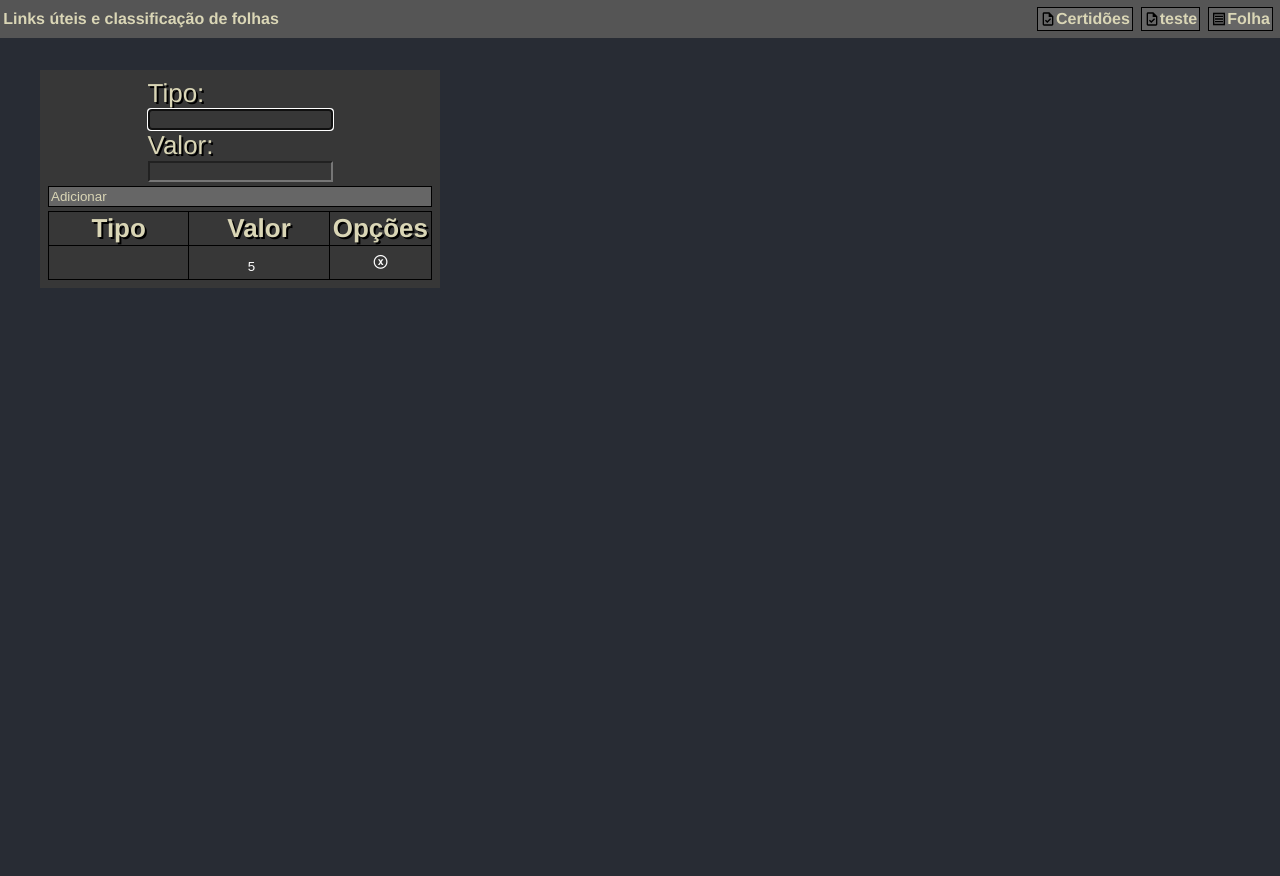
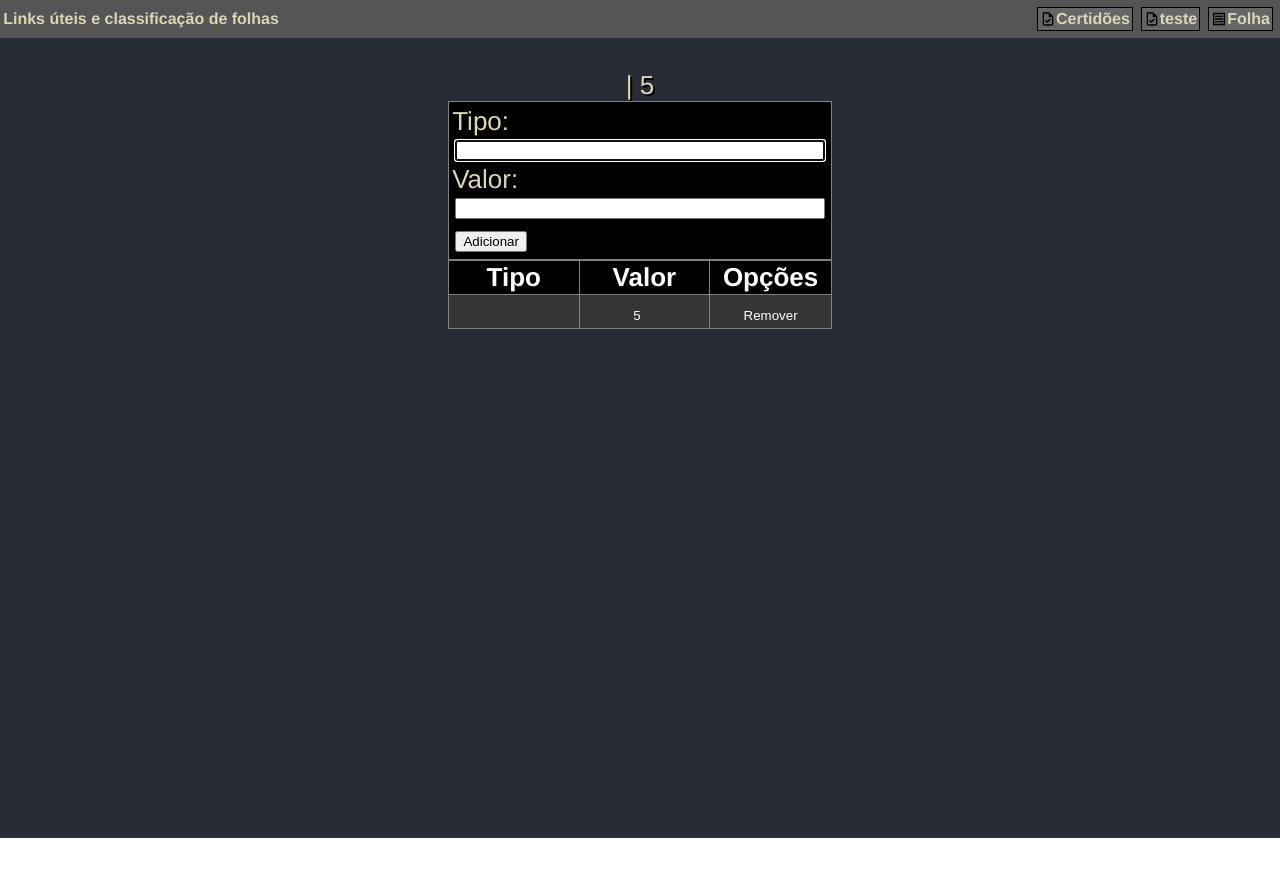
Before and after one commit to Glicio/rctcnds, a React (Create React App) app: page /folha in a window 1280 px wide. Both pictures are taken after typing "Sample", "5" into the empty fields and a click on the button "Adicionar". Shown: the top 876 px of the page. After the commit the page ends 838 px from the top, so only its background shows below. Built offline with nearby package versions, Linux system fonts and the light colour scheme.

Commit message:
recriada a base do sistema de classificação de folhas

```diff
--- a/package.json
+++ b/package.json
@@ -7,6 +7,7 @@
     "@testing-library/react": "^12.1.3",
     "@testing-library/user-event": "^13.5.0",
     "react": "^17.0.2",
+    "react-currency-masked-input": "^2.5.0",
     "react-dom": "^17.0.2",
     "react-router-dom": "^6.2.2",
     "react-scripts": "5.0.0",
--- a/src/components/Folha.jsx
+++ b/src/components/Folha.jsx
@@ -5,201 +5,191 @@ import './folha.css'
 
 const TIPOS_VALIDOS = ['01','10','33','37','42','43','44','99']
 
-
-const EditableCell = ({value: valorInicial, row: {index}, column: {id}, updateData}) => {
-    //console.log(`Criando célula na posição: Linha: ${index.index}, Coluna: ${id}`);
-    //console.log(id)
-    const [valor, setValor] = useState(valorInicial)
-
-    useEffect(() => {
-        setValor(valorInicial)
-    }, [valorInicial])
-
-    const onChange = (e) => {
-        setValor(e.target.value)
+const isValidTipo = (tipo) =>{
+    if(TIPOS_VALIDOS.includes(tipo)){
+        return true;
+    }
+    return false;
 }
 
-    const onBlur = () =>{
-        updateData(valor, index, id)
+const InputForm = ({ addEntrada, removeEntrada}) =>{
+
+    const [tipo, setTipo] = useState("");
+    const [valor, setValor] = useState("");
+
+    const valorInput = useRef(null);
+    const tipoInput = useRef(null);
+
+
+
+    const handleTipoInput = (e) => {
+        if(e.target.value.length >= 2 && !isValidTipo(e.target.value)){
+            setTipo("");
+            alert("Tipo inválido!")
+        }else{
+            setTipo(old => e.target.value);
         }
 
-    const getTipo = () => {
-        return id === 'valor' ? 'number' : 'text'
+        if (e.target.value.length >= 2 && isValidTipo(e.target.value)){
+            valorInput.current.focus();
         }
-    return <input className='tabela-input' onBlur={onBlur} value={valor} onChange={onChange} type={getTipo()}/>;
     }
 
-const validarTipos = (tipo) => {
-    return TIPOS_VALIDOS.includes(tipo)
+    const handleValueInput = (e) => {
+        setValor(old => e.target.value)
+    }
+    return(
+        <form className='input-form' onSubmit={(e) => {e.preventDefault()}}>
+            <div className="form-item">
+                <label htmlFor="tipo">Tipo:</label>
+                <input ref={tipoInput} type="text" name="tipo" id="tipo" value={tipo} onChange={(e) => {handleTipoInput(e)}}/>
+            </div>
+            <div className="form-item">
+                <label htmlFor="tipo">Valor:</label>
+                <input ref={valorInput} type="number" name="valor" id="valor" value={valor} onChange={(e) => {handleValueInput(e)}}/>
+            </div>
+            <button onClick={(e) => {
+                addEntrada({tipo: tipo, valor: valor});
+                setValor("");
+                setTipo("");
+                tipoInput.current.focus();
+            }}>Adicionar</button>
+        </form>
+    )
 }
 
-const ValoresForm = (props) => {
+const InputsTable = ({entradas, removeEntrada, updateEntrada}) => {
 
-    const tipoInput = useRef(null)
-    const valorInput = useRef(null)
-    const [tipo,setTipo] = useState("")
-    const [valor,setValor] = useState("")
+    const InputTableForm = ({item, index}) => {
+        const [row, setRow] = useState(item)
 
-    const onClick = () =>{
+        const handleTipoInput = (e) => {
 
-        props.addData(
-            {
-                tipo: tipo,
-                valor: valor,
+            if(e.target.value.length >= 2 && isValidTipo(e.target.value)){
+                setRow(old => {
+                    return {tipo: e.target.value, valor: old.valor}
+                })
+                return
+            }else if(e.target.value.length >= 2){
+                setRow(old =>
+                    item
+                )
+                alert("Valor Inválido!")
+                return
             }
-        )
-        setTipo("")
-        setValor("")
-        tipoInput.current.focus()
+            setRow(old => {
+                return {tipo: e.target.value, valor: old.valor}
+            })
+
+        }
+        const handleValorInput = (e) => {
+            setRow(old => {
+                return {tipo: old.tipo, valor: e.target.value}
+            })
+        }
+        const update = () => {
+            if(row.valor && isValidTipo(row.tipo)){
+                updateEntrada(index, {tipo:row.tipo, valor: row.valor})
+            }else{
+                setRow(old => item)
             }
 
-    const onChange = (e) => {
-        if(e.target.name === 'tipo'){
-            if(e.target.value.length < 2){
-                setTipo(e.target.value)
         }
-            if(e.target.value.length >= 2 && !validarTipos(e.target.value)){
-                alert("valor inválido")
-                setTipo("")
-            }else if(e.target.value.length >= 2 && validarTipos(e.target.value)){
-                setTipo(e.target.value)
-                valorInput.current.focus()
+        const getColor = () => {
+            if(index % 2 === 0){
+                return "#343434"
             }
+            return "#545454"
         }
-        if(e.target.name === 'valor'){
-            setValor(e.target.value)
+        return (
+        <tr key={index} style={{backgroundColor: getColor()}}>
+            <td>
+                <input type="text"
+                name="tipo"
+                id="tipo"
+                value={row.tipo}
+                onChange={(e) => {handleTipoInput(e)}}
+                onBlur={(e) =>{
+                    update();
+                }}/>
+            </td>
+            <td>
+                <input type="number" name="valor" id="valor"
+                value={row.valor}
+                onChange={(e) => {handleValorInput(e)}}
+                onBlur={(e) => {update();}}
+                />
+            </td>
+            <td><button onClick={(e) => {removeEntrada(index)}}>Remover</button></td>
+        </tr>
+        )
     }
+    return (
+        <table className='inputs-table'>
+            <thead>
+                <tr>
+                    <th>Tipo</th>
+                    <th>Valor</th>
+                    <th>Opções</th>
+                </tr>
+            </thead>
+            <tbody>
+                {entradas.length >= 0 && entradas.map((row, index) => {
+                    return (
+                        <InputTableForm key={index} item={row} index={index} removeEntrada={removeEntrada} updateEntrada={updateEntrada}/>
+                    )
+                })}
+            </tbody>
+        </table>
+    )
+}
+
+export default function Folha(){
+    const [entradas, setEntradas] = useState([])
+
+    const addEntrada = (valores) => {
+        setEntradas(old => {
+            return [...old,valores]
+        })
+    }
+
+    const getEntradaTotal = () => {
+        let res = {}
+        let resArr = []
+        entradas.forEach((curr) => {
+            if(res[curr.tipo]){
+                res[curr.tipo] = res[curr.tipo]+parseFloat(curr.valor);
+            }else{
+                res[curr.tipo] = parseFloat( curr.valor )
+            }
+        })
+
+        for(let item in res){
+            resArr.push({tipo: item, valor: res[item]})
+        }
+        return resArr;
+    }
+
+    const removeEntrada = (index) => {
+        setEntradas(old => {return old.filter((curr, i) => { if(i === index){return false} return true})})
+    }
+
+    const updateEntrada = (index, newValue) => {
+        setEntradas(old => {return old.map((curr, currIndex) => {
+            if(index === currIndex){
+                return newValue;
+            }
+            return curr;
+        })})
     }
 
     return(
         <>
-            <form className='form' onSubmit={(e) => {e.preventDefault()}}>
-                <div className="form-item">
-                    <label htmlFor="tipo">Tipo:</label>
-                    <input className='form-input' ref={tipoInput} autoComplete='off' type="text" name='tipo' id='tipo' value={tipo} onChange={(e) => {onChange(e)}}/>
-                </div>
-                <div className="form-item">
-                    <label htmlFor="valor">Valor:</label>
-                    <input className='form-input' ref={valorInput} autoComplete='off' type="number" name='valor' id='valor' value={valor} onChange={(e) => {onChange(e)}}/>
-                </div>
-                <button className='btn' onClick={(e) => onClick(e)}>Adicionar</button>
-            </form>
+        {entradas && getEntradaTotal().map(curr => {
+            return <div>{curr.tipo} | {curr.valor}</div>
+        })}
+        <InputForm removeEntrada={removeEntrada} addEntrada={addEntrada} updateEntrada={updateEntrada}/>
+        <InputsTable entradas={entradas} removeEntrada={removeEntrada} updateEntrada={updateEntrada}/>
         </>
     )
 }
-
-
-const InputTable = (props) => {
-
-    const updateData = props.updateData
-    const remover = props.remover
-    const columns = useMemo(() => [
-        {
-            Header: 'Tipo',
-            accessor: 'tipo',
-        },
-        {
-            Header: 'Valor',
-            accessor: 'valor',
-        },
-    ],[])
-
-    const [tableData, setTableData] = useState(props.data)
-
-    useEffect(() => {
-        setTableData(old => props.data)
-    }, [props.data])
-    const tableInstance = useTable({columns, data: tableData, defaultColumn: {Cell: EditableCell}, updateData})
-    const {
-        headers,
-        getTableProps,
-        getTableBodyProps,
-        rows,
-        prepareRow,
-      } = tableInstance
-
-    return (
-        <>
-            <table className='tabela'{...getTableProps()}>
-            <thead>
-                <tr>
-                {headers.map((column => {
-                        return <th {...column.getHeaderProps()}>{column.render('Header')}</th>
-                    }))}
-                    <th>Opções</th>
-                </tr>
-            </thead>
-            <tbody {...getTableBodyProps()}>
-                {rows.map((row) => {
-                    prepareRow(row)
-                    //console.log(row)
-                    return (
-                        <tr {...row.getRowProps()}>
-                            {row.cells.map((cell) => {
-
-                                return <td {...cell.getCellProps()}>{cell.render('Cell')}</td>
-                            })}
-                            <td key={row.index} className="opt-td"><button className='opt-btn' onClick={() => {remover(row.index)}}>ⓧ</button></td>
-                        </tr>
-                    )
-                })}
-            </tbody>
-        </table>
-        </>
-    )
-}
-
-
-export default function Folha(){
-
-    const [data, setData] = useState([])
-    function remover(index){
-
-        const result = data.filter((item, i) => {
-            return index !== i
-        })
-
-        setData(result)
-    }
-
-    function updateData(valor, rowIndex, columnId){
-        setData(old => old.map((row, index) => {
-            if(index === rowIndex){
-                return {...old[rowIndex],[columnId]: parseFloat(valor)}
-            }
-            return row
-        })
-
-        )
-    }
-
-    function addData({tipo, valor}){
-        // Adiciona um valor à tabela
-        setData(old => {
-            return [...old, {tipo: tipo, valor: valor}]
-        })
-    }
-
-    function getFolhaInfo(){
-        let total = {}
-        data.forEach((item) => {
-            !total[item.tipo] ? total[item.tipo] = item.valor : total[item.tipo] = total[item.tipo]+item.valor
-        })
-        console.log(total)
-    }
-
-
-    return (
-    <>
-
-        <div className="container-grid">
-            <div className="input-div">
-                <ValoresForm addData={addData} ></ValoresForm>
-                <InputTable
-                data={data}
-                remover={remover}
-                updateData={updateData}/>
-            </div>
-        </div>
-    </>)
-}
--- a/src/components/folha.css
+++ b/src/components/folha.css
@@ -1,39 +1,49 @@
-.tabela {
+*{
+  --form-width: 30vw;
+  --input-width: 8vw;
+  --margin01: 0.25vw;
+  box-sizing: border-box;
+}
+
+
+.input-form{
+  padding: var(--margin01);
+  width: var(--form-width);
+  background-color: black;
+  border: gray 1px solid;
+}
+.input-form input, button{
+  margin: var(--margin01);
+}
+
+
+.inputs-table{
+  width: var(--form-width);
+  max-width: var(--form-width);
   border-collapse: collapse;
-  width: 100%;
+  text-align: center;
 }
-.tabela > thead,
-th,
-td {
-  border: black solid 1px;
-  text-align: center;
-  justify-content: center;
+.inputs-table tr,td,th {
+  border: gray   1px solid;
 }
-.opt-td {
-  margin: 0;
-  vertical-align: top;
+.inputs-table th {
+  color: white;
+  background-color: black;
+  border-color: gray;
 }
-.opt-btn {
-  display: block;
-  margin: auto;
-  transform: translate(0, 25%);
+.inputs-table button {
   background-color: transparent;
   border: none;
+  cursor: pointer;
   color: white;
-  font-weight: bold;
-  cursor: pointer;
 }
-.tabela-input {
+.inputs-table input{
+  width: var(--input-width);
+  border: none;
   background-color: transparent;
-  color: var(--second-text-color);
-  border: none;
+  color: white;
   text-align: center;
-  width: 8rem;
-}
-
-.input-div {
-  background-color: #373737;
-  padding: 0.5rem;
+  margin-bottom: auto;
 }
 
 .form {
@@ -52,8 +62,3 @@ td {
   display: flex;
   flex-direction: column;
 }
-.container-grid {
-  display: grid;
-  grid-template-columns: repeat(3, 1fr);
-  grid-template-rows: auto auto;
-}
```
Also changed, not shown: 1 other file (tests, documents, lock files or other folders). Lines whose indentation alone changed are shown as unchanged.
